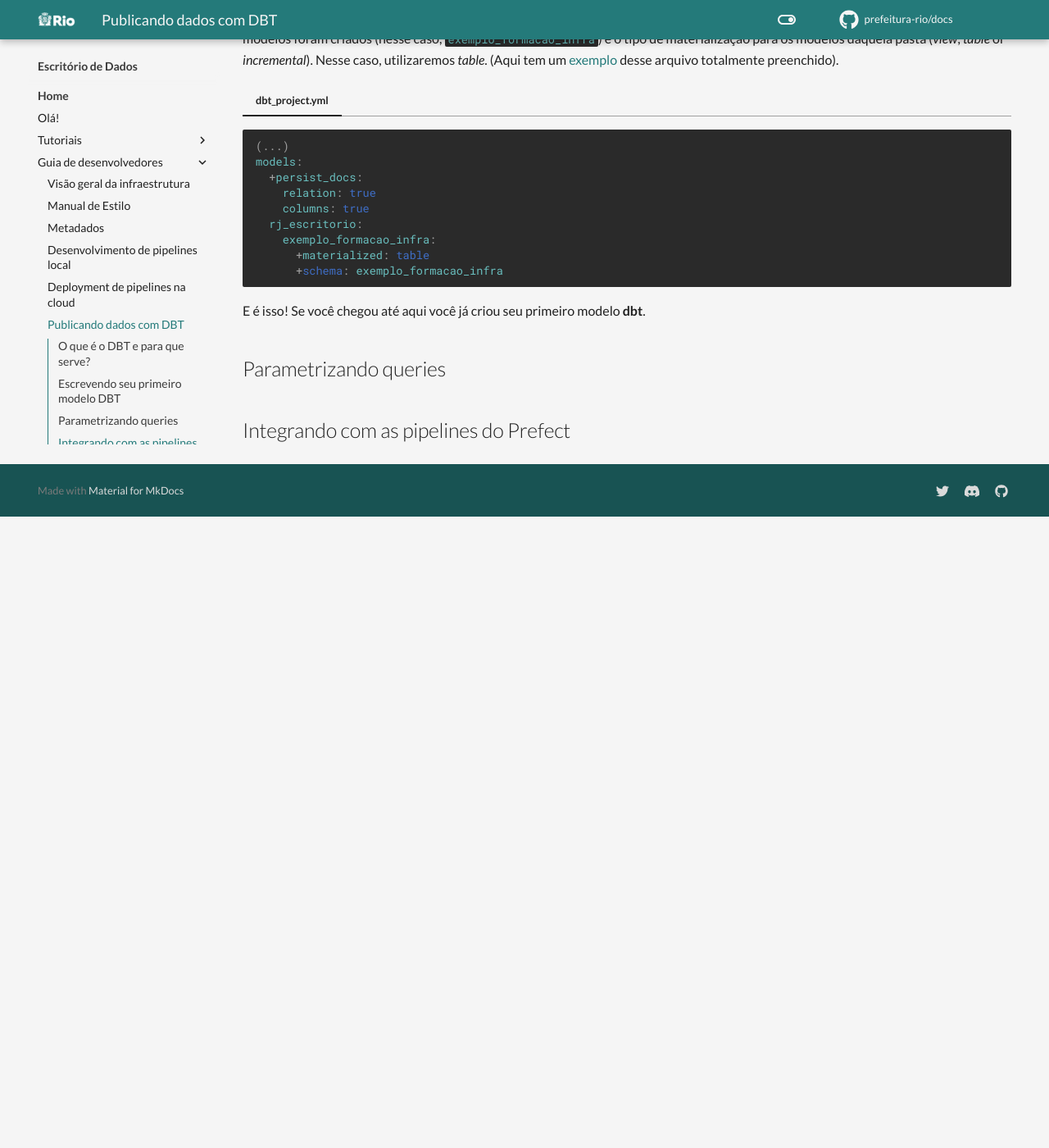
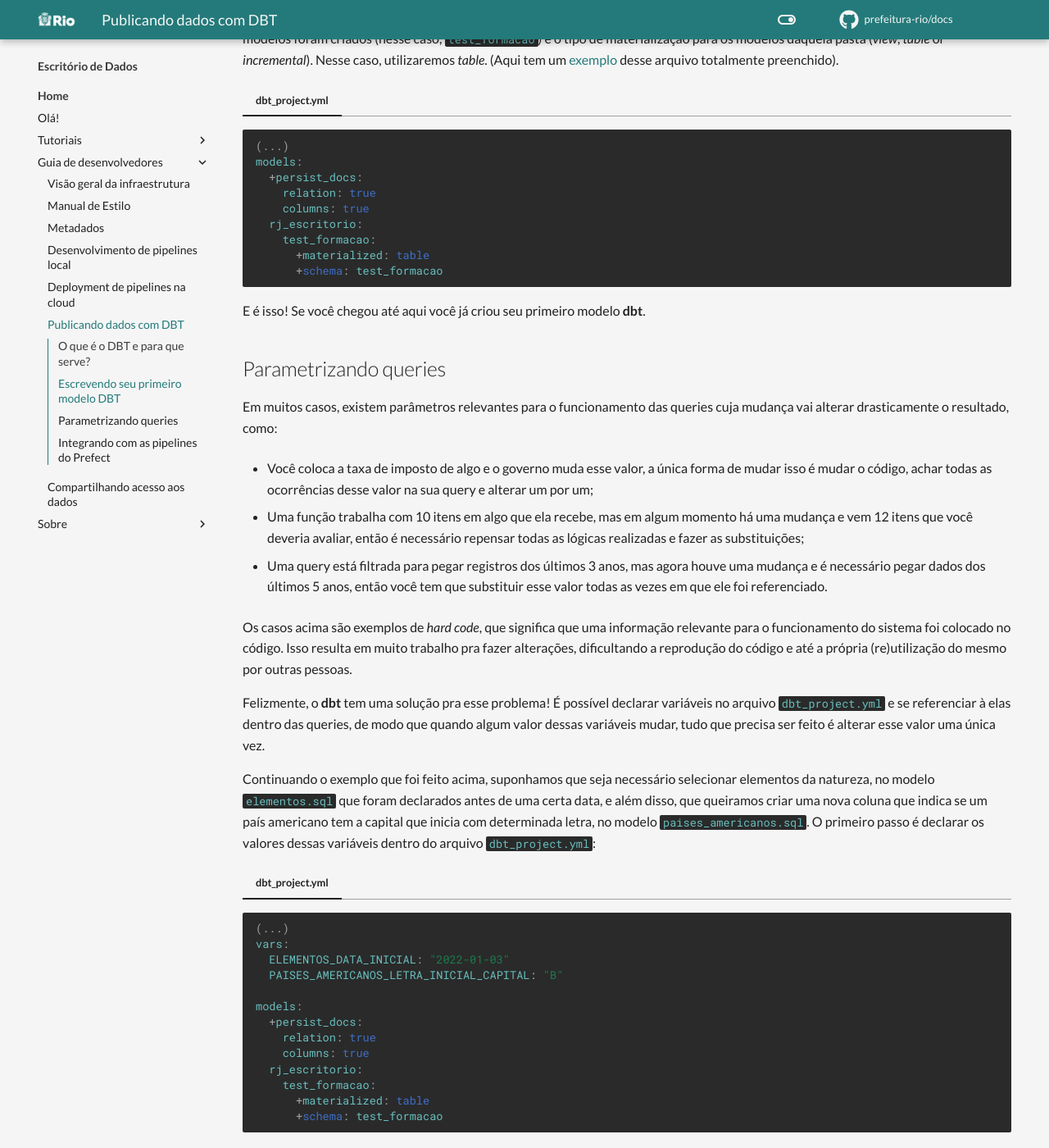
Before and after one commit to prefeitura-rio/docs, an MkDocs documentation site: the page built from docs/guia-desenvolvedores/dbt.md, in a window 1280 px wide and 1400 px high, scrolled down 2916 px. Shown: the whole window at 82% size. Built offline with MkDocs 1.6.1 and Material for MkDocs 9.7.7, drawn with Linux system fonts in a browser that asks for light colours; comment, search, counter and statistics services are not loaded; before the commit the page ends 3546 px from its top, so only the background shows below that; some of the changed text lies outside the part shown.

Commit message:
add: part 3 of dbt_class - parametrizando queries

````diff
--- a/docs/guia-desenvolvedores/dbt.md
+++ b/docs/guia-desenvolvedores/dbt.md
@@ -21,7 +21,7 @@ Alguns exemplos de tratamento comumente feitos são:
 
 O primeiro passo para escrever um modelo **dbt** é identificar qual o _project_id_ em que as tabelas tratadas serão materializadas. Na maioria dos casos, será o mesmo _project_id_ em que os dados brutos foram armazenados em _staging_. Uma vez identificado o _project_id_, deve-se clonar o repositório de nome `queries-` + `'project_id'`, onde o modelo será construído. (Exemplos de repositórios: `queries-rj-smfp`, `queries-datario`, `queries-rj-sme`, etc.).
 
-Uma vez que o repositório foi clonado e se está em uma nova _branch_, deve-se criar uma nova pasta dentro do diretório `queries-(...).models` com um nome breve que identifique as tabelas que serão materializadas. Exemplos: `dashboard_metas`, `educacao_basica_avaliacao`, ou o próprio *dataset_id* das tabelas que serão materializadas. Aqui, utilizarei `exemplo_formacao_infra`.
+Uma vez que o repositório foi clonado e se está em uma nova _branch_, deve-se criar uma nova pasta dentro do diretório `queries-(...).models` com um nome breve que identifique as tabelas que serão materializadas. Exemplos: `dashboard_metas`, `educacao_basica_avaliacao`, ou o próprio *dataset_id* das tabelas que serão materializadas. Aqui, utilizarei `test_formacao`.
 
 Dentro dessa pasta, ficam os modelos de dados, que nada mais são que arquivos **SQL** com uma instrução `select`. Além disso, os nomes dos modelos criados pelo **dbt** são os próprios nomes dos arquivos, então nomeie os arquivos cuidadosamente. Seguem abaixo 2 arquivos, `elementos.sql` e `paises_americanos.sql`, como exemplos de modelos.
 
@@ -88,7 +88,7 @@ models :
         description: Capital do país.
 ```
 
-Após criar os modelos e o arquivo _schema_, o último passo é alterar o arquivo `dbt_project.yml`, que fica na base do repositório. No final do arquivo há um trecho com `models:` e o `project_id` do seu projeto, é ali que deve-se adicionar o nome da pasta que os novos modelos foram criados (nesse caso, `exemplo_formacao_infra`) e o tipo de materialização para os modelos daquela pasta (_view_, _table_ or _incremental_). Nesse caso, utilizaremos _table_. (Aqui tem um [exemplo](https://github.com/prefeitura-rio/queries-rj-smfp/blob/master/dbt_project.yml) desse arquivo totalmente preenchido).
+Após criar os modelos e o arquivo _schema_, o último passo é alterar o arquivo `dbt_project.yml`, que fica na base do repositório. No final do arquivo há um trecho com `models:` e o `project_id` do seu projeto, é ali que deve-se adicionar o nome da pasta que os novos modelos foram criados (nesse caso, `test_formacao`) e o tipo de materialização para os modelos daquela pasta (_view_, _table_ or _incremental_). Nesse caso, utilizaremos _table_. (Aqui tem um [exemplo](https://github.com/prefeitura-rio/queries-rj-smfp/blob/master/dbt_project.yml) desse arquivo totalmente preenchido).
 
 === "dbt_project.yml"
 
@@ -99,13 +99,100 @@ models:
     relation: true
     columns: true
   rj_escritorio:
-    exemplo_formacao_infra:
+    test_formacao:
       +materialized: table
-      +schema: exemplo_formacao_infra
+      +schema: test_formacao
 ```
 
 E é isso! Se você chegou até aqui você já criou seu primeiro modelo **dbt**.
 
 ## Parametrizando queries
 
+Em muitos casos, existem parâmetros relevantes para o funcionamento das queries cuja mudança vai alterar drasticamente o resultado, como:
+
+- Você coloca a taxa de imposto de algo e o governo muda esse valor, a única forma de mudar isso é mudar o código, achar todas as ocorrências desse valor na sua query e alterar um por um;
+
+- Uma função trabalha com 10 itens em algo que ela recebe, mas em algum momento há uma mudança e vem 12 itens que você deveria avaliar, então é necessário repensar todas as lógicas realizadas e fazer as substituições;
+
+- Uma query está filtrada para pegar registros dos últimos 3 anos, mas agora houve uma mudança e é necessário pegar dados dos últimos 5 anos, então você tem que substituir esse valor todas as vezes em que ele foi referenciado.
+
+Os casos acima são exemplos de _hard code_, que significa que uma informação relevante para o funcionamento do sistema foi colocado no código. Isso resulta em muito trabalho pra fazer alterações, dificultando a reprodução do código e até a própria (re)utilização do mesmo por outras pessoas.
+
+Felizmente, o **dbt** tem uma solução pra esse problema! É possível declarar variáveis no arquivo `dbt_project.yml` e se referenciar à elas dentro das queries, de modo que quando algum valor dessas variáveis mudar, tudo que precisa ser feito é alterar esse valor uma única vez.
+
+Continuando o exemplo que foi feito acima, suponhamos que seja necessário selecionar elementos da natureza, no modelo `elementos.sql` que foram declarados antes de uma certa data, e além disso, que queiramos criar uma nova coluna que indica se um país americano tem a capital que inicia com determinada letra, no modelo `paises_americanos.sql`. O primeiro passo é declarar os valores dessas variáveis dentro do arquivo `dbt_project.yml`:
+
+=== "dbt_project.yml"
+
+```sql
+(...)
+vars:
+  ELEMENTOS_DATA_INICIAL: "2022-01-03"
+  PAISES_AMERICANOS_LETRA_INICIAL_CAPITAL: "B"
+
+models:
+  +persist_docs:
+    relation: true
+    columns: true
+  rj_escritorio:
+    test_formacao:
+      +materialized: table
+      +schema: test_formacao
+```
+
+Depois, incluímos essas variáveis dentro da query, referenciando-as com `{{var('NOME_DA_VARIAVEL')}}`:
+
+=== "elementos.sql"
+
+```sql
+SELECT
+  SAFE_CAST(data as DATE) as data,
+  SAFE_CAST(number as INT64) as numero,
+  element as elemento,
+FROM `rj-escritorio-dev.test_formacao_staging.test_table_2`
+WHERE data < "{{var('ELEMENTOS_DATA_INICIAL')}}"
+```
+
+=== "paises_americanos.sql"
+
+```sql
+SELECT
+  LPAD(id_pais, 2, '0') as id_pais,
+  CASE
+    WHEN continente = 'América do Sul' THEN '01'
+    WHEN continente = 'América Central' THEN '02'
+    WHEN continente = 'América do Norte' THEN '03'
+    ELSE '00'
+  END as id_continente,
+  pais,
+  capital,
+  CASE
+    WHEN STARTS_WITH(capital, "{{var('PAISES_AMERICANOS_LETRA_INICIAL_CAPITAL')}}")
+      THEN CONCAT("Começa com ", "{{var('PAISES_AMERICANOS_LETRA_INICIAL_CAPITAL')}}")
+    ELSE CONCAT("Não começa com ", "{{var('PAISES_AMERICANOS_LETRA_INICIAL_CAPITAL')}}")
+    END indicador_capital_com_{{var('PAISES_AMERICANOS_LETRA_INICIAL_CAPITAL')}}
+FROM `rj-escritorio-dev.test_formacao_staging.test_table`
+```
+
+Ainda sobre parametrização de queries, uma outra possibilidade é a de referenciar outros modelos(queries) dentro de um modelo. Por exemplo, caso dentro do modelo `elementos.sql`, eu deseje fazer um `SELECT` no modelo `paises_americanos.sql`, isso é possível, basta referenciar esse modelo na forma `{{ ref('NOME_DO_MODELO') }}`.
+
+=== "elementos.sql"
+
+```sql
+WITH select_paises AS (
+  SELECT
+    *
+  FROM {{ ref('paises_americanos') }}
+)
+
+SELECT
+  SAFE_CAST(data as DATE) as data,
+  SAFE_CAST(number as INT64) as numero,
+  element as elemento,
+FROM `rj-escritorio-dev.test_formacao_staging.test_table_2`
+WHERE data < "{{var('ELEMENTOS_DATA_INICIAL')}}"
+```
+
+O caso acima é especialmente útil quando um modelo depende de outro pra ser executado corretamente. Nesse caso, é necessário que a query do modelo dependente seja executada depois da query do modelo indepentende. Isso é possível de configurar em uma pipeline do prefect através dos parâmetros `upstream` e `downstream`, que veremos mais abaixo.
+
 ## Integrando com as pipelines do Prefect
````
